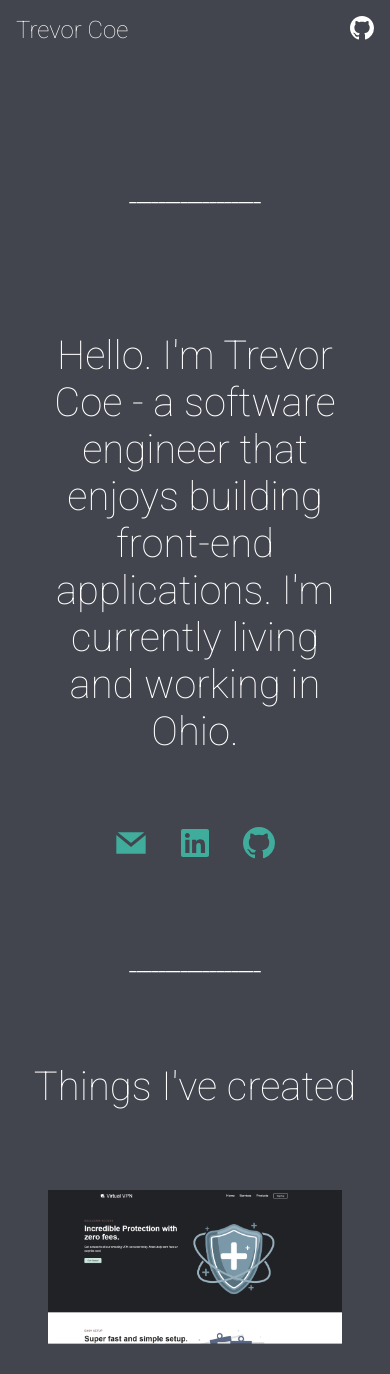
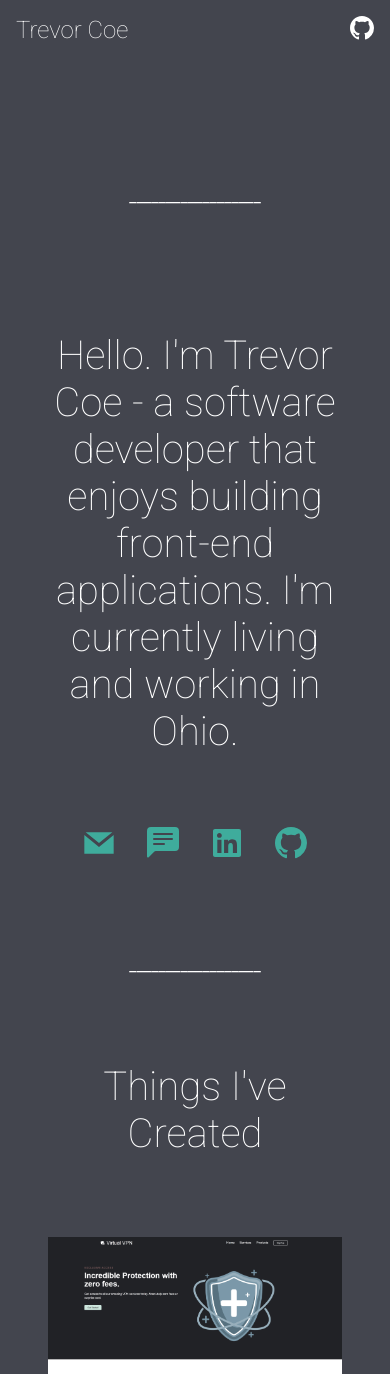
Before and after one commit to trevcoe/my-portfolio, a React (Create React App) app: page / in a window 390 px wide. Shown: the top 1374 px of the page. Built offline with nearby package versions, Linux system fonts and the light colour scheme; a web font is replaced by a local one.

Commit message:
added phone

```diff
--- a/src/App.js
+++ b/src/App.js
@@ -3,7 +3,7 @@ import NavBar from './Components/NavBar';
 import Work from './Components/Work';
 import {GrMail} from 'react-icons/gr';
 import {FaLinkedin} from 'react-icons/fa';
-import {BsGithub} from 'react-icons/bs';
+import {BsGithub, BsFillChatLeftTextFill} from 'react-icons/bs';
 
 function App() {
   return (
@@ -12,11 +12,14 @@ function App() {
     <div className="App">
       <div className='underline top'>__________________</div>
         <div className="about-me-text">
-          <p>Hello. I'm Trevor Coe - a software engineer that enjoys building front-end applications. I'm currently living and working in Ohio.</p>
+          <p>Hello. I'm Trevor Coe - a software developer that enjoys building front-end applications. I'm currently living and working in Ohio.</p>
         </div>
           <div className='social-icons'>
-            <a href='//gmail.com'>
+            <a href='mailto: trevcoe12@gmail.com'>
               <GrMail className='social-icon-spacing'/>
+            </a>
+            <a href='tel:+16145313988'>
+              <BsFillChatLeftTextFill className='social-icon-spacing'/>
             </a>
             <a href='//www.linkedin.com/in/trevor-coe12/'>
               <FaLinkedin className='social-icon-spacing'/>
--- a/src/Components/Work.js
+++ b/src/Components/Work.js
@@ -6,13 +6,13 @@ import img2 from '../Assets/Images/yummy.png';
 function Work() {
   return (
     <>
-    <div className='title'>Things I've created</div>
+    <div className='title'>Things I've Created</div>
         <div className='my-work-images'>
-            <a href='https://virtual-vpn.herokuapp.com'>
+            <a href='https://virtual-vpn.herokuapp.com' target="_blank" rel="noreferrer">
               <img className='virtual-vpn' src={img1} alt='virtual-vpn'></img>
               <div className='img-caption'>Virtual-VPN</div>
             </a>
-            <a href='//yummy-recipes1.herokuapp.com'>
+            <a href='//yummy-recipes1.herokuapp.com' target="_blank" rel="noreferrer">
               <img className='yummy' src={img2} alt='yummy'></img>
               <div className='img-caption'>Yummy</div>
             </a>
```
